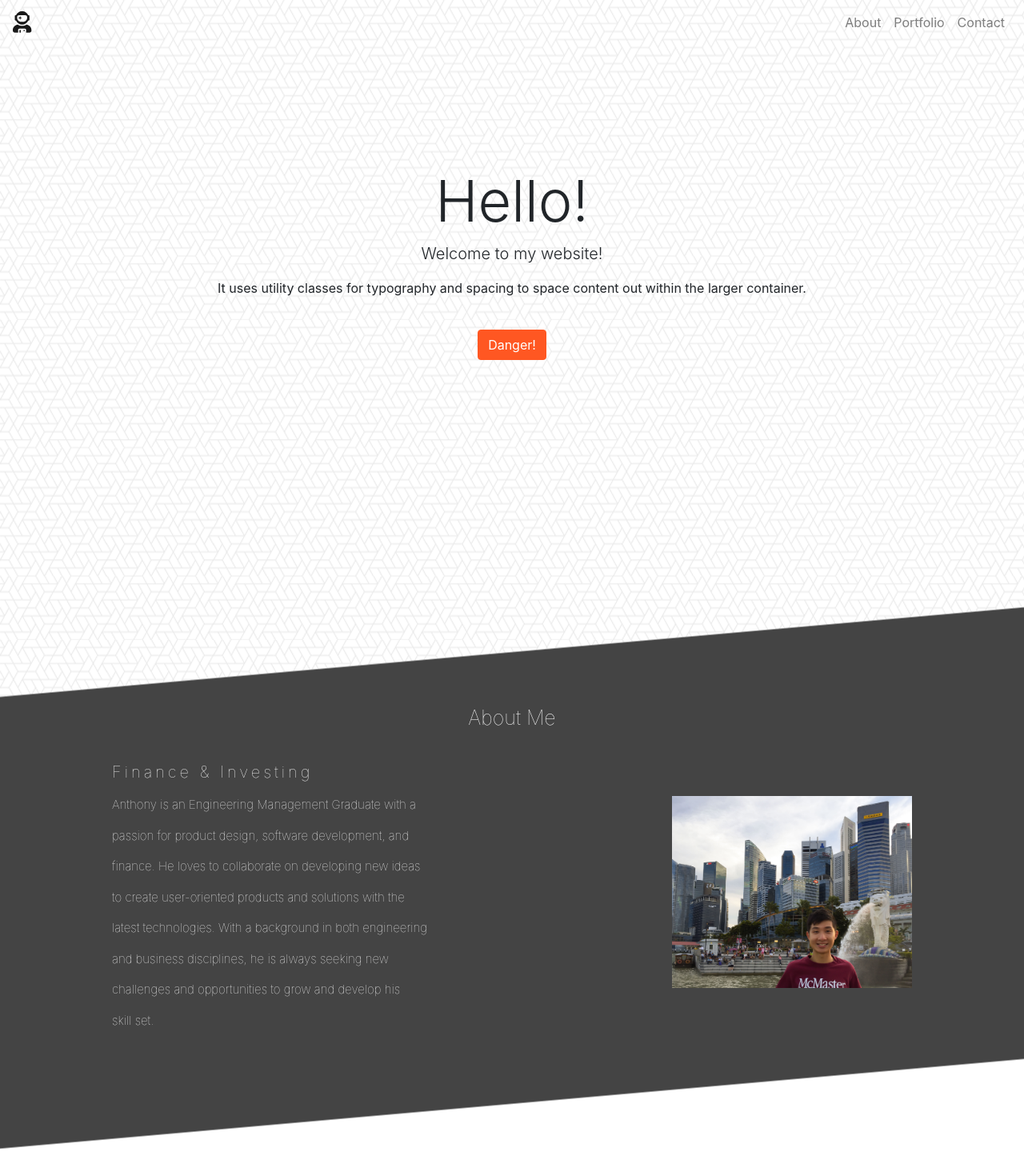
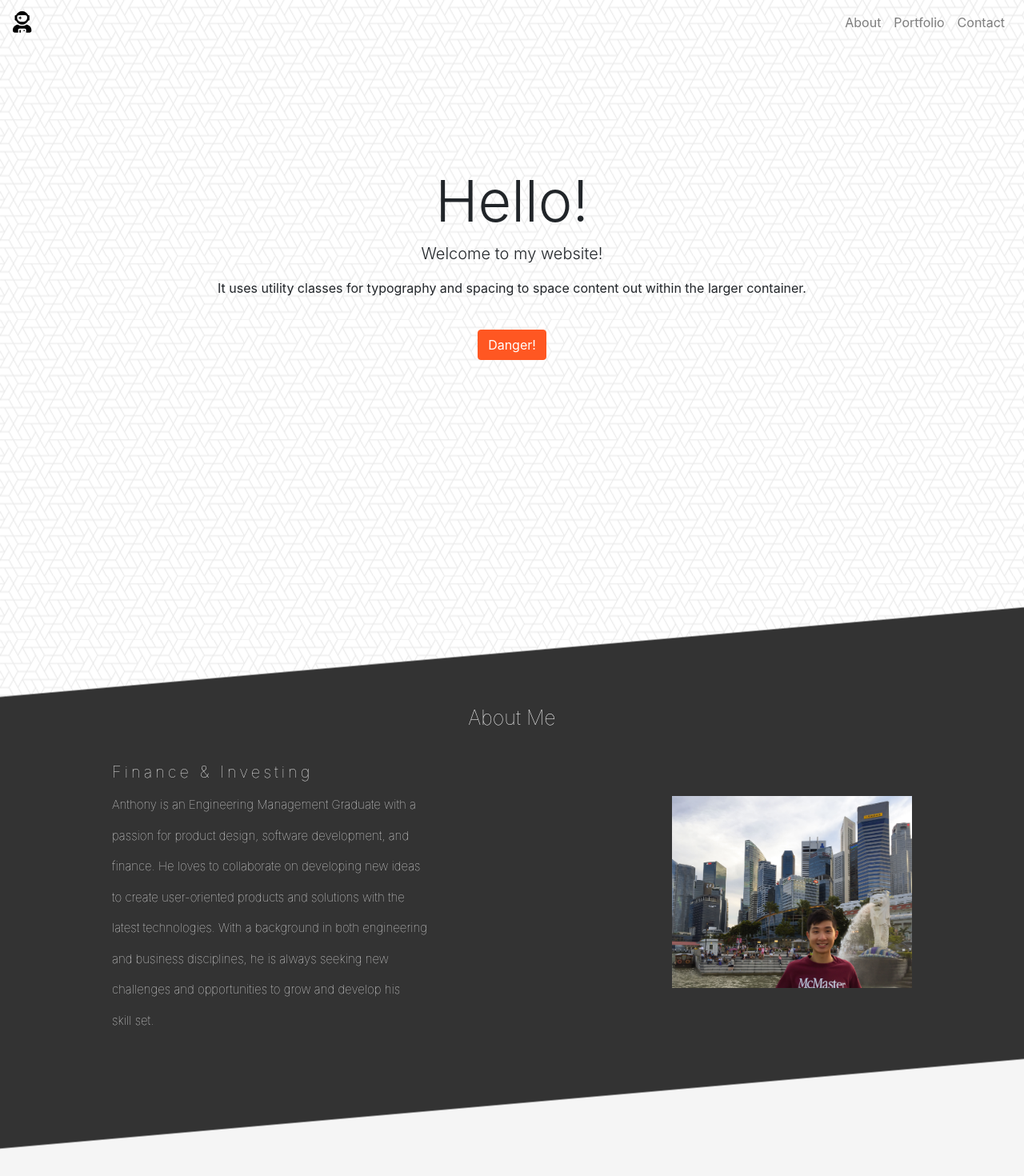
Before and after one commit to anthonytwh/anthonytwh.github.io, a React (Create React App) app: page / in a window 1280 px wide. Shown: the top 1470 px of the page at 80% size. Built offline with nearby package versions, Linux system fonts and the light colour scheme.

Commit message:
backup changes

```diff
--- a/src/App.jsx
+++ b/src/App.jsx
@@ -8,6 +8,8 @@ import Main from './components/Main.jsx'
 import About from './components/About.jsx'
 import Content from './components/Content.jsx'
 import Portfolio from './components/Portfolio.jsx'
+
+import Routes from './routes/Routes.jsx'
 import './assets/styles.css';
 
 class App extends Component {
@@ -16,6 +18,7 @@ class App extends Component {
 	}
 
 	render() {
+		<Routes />
 		return (
 			<Router>
 				<div className="Title">
--- a/src/assets/styles.css
+++ b/src/assets/styles.css
@@ -24,7 +24,20 @@
 }
 
 .Header-icon {
-  color: grey;
+  color: black;
+}
+
+.Header-icon:hover {
+  color: hotpink;
+}
+
+.Header-link {
+
+
+}
+
+.Header-link:hover {
+  text-decoration: none;
 }
 
 .Header-intro {
@@ -46,7 +59,7 @@
 /* Mid Section (About) */
 .About {
   background:
-    linear-gradient(175deg, transparent 14.9%, #444 15.1%, #444 74.9%, #FFF 75.1%);
+    linear-gradient(175deg, transparent 14.9%, #333 15.1%, #333 74.9%, #f5f5f5 75.1%);
   color: white;
   text-align: center;
   overflow: auto;
@@ -137,7 +150,7 @@
   clear: both;
   padding-top: 10%;
   padding-bottom: 20%;
-  background: #FFF;
+  background: #f5f5f5;
   text-align: left;
   padding-left: 10%;
 
@@ -164,7 +177,7 @@
 .Portfolio {
   /*background: #555;*/
   background:
-    linear-gradient(185deg, #FFF 10.9%, #555 11.1%);
+    linear-gradient(185deg, #f5f5f5 10.9%, #222 11.1%);
   padding-top: 10%;
   padding-bottom: 20%;
   text-align: center;
--- a/src/components/Header.jsx
+++ b/src/components/Header.jsx
@@ -26,18 +26,20 @@ class Header extends Component {
 			<Router>
 				<div>
 					<Navbar className="Header-header" light expand="md">
-						<NavbarBrand href='/'> <a className="Header-icon"><FontAwesomeIcon icon={faUserAstronaut} size="lg"/></a> </NavbarBrand>
+						<NavbarBrand>
+							<Link to='/' className="Header-icon" ><FontAwesomeIcon icon={faUserAstronaut} size="lg"/></Link>
+						</NavbarBrand>
 						<NavbarToggler onCLick={this.toggle} />
 						<Collapse isOpen={this.state.isOpen} navbar>
 							<Nav className='ml-auto' navbar>
 								<NavItem>
-									<Link to='/About'><NavLink> About </NavLink></Link>
+									<Link to='/About' className="Header-link"><NavLink> About </NavLink></Link>
 								</NavItem>
 								<NavItem>
-									<Link to='/Portfolio'><NavLink> Portfolio </NavLink></Link>
+									<Link to='/Portfolio' className="Header-link"><NavLink> Portfolio </NavLink></Link>
 								</NavItem>
 								<NavItem>
-									<Link to='/Contact'><NavLink> Contact </NavLink></Link>
+									<Link to='/Contact' className="Header-link"><NavLink> Contact </NavLink></Link>
 								</NavItem>
 							</Nav>
 						</Collapse>
--- /dev/null
+++ b/src/routes/Routes.jsx
@@ -0,0 +1,23 @@
+import React, { Component } from 'react';
+import { BrowserRouter, Route, Switch } from 'react-router-dom';
+
+import Header from '../components/Header.jsx'
+import Footer from '../components/Footer.jsx'
+import Main from '../components/Main.jsx'
+import About from '../components/About.jsx'
+import Content from '../components/Content.jsx'
+import Portfolio from '../components/Portfolio.jsx'
+
+
+const PageRoutes = () => (
+	<BrowserRouter>
+		<Switch>
+			<Route exact path="/" component={Header}/>
+			<Route path="/About" component={About}/>
+			<Route path="/Portfolio" component={Portfolio}/>
+			<Route path="/Contact"  component={Footer}/>
+		</Switch>
+	</BrowserRouter>
+	);
+
+export default PageRoutes;
```
Also changed, not shown: 1 other file (tests, documents, lock files or other folders).
